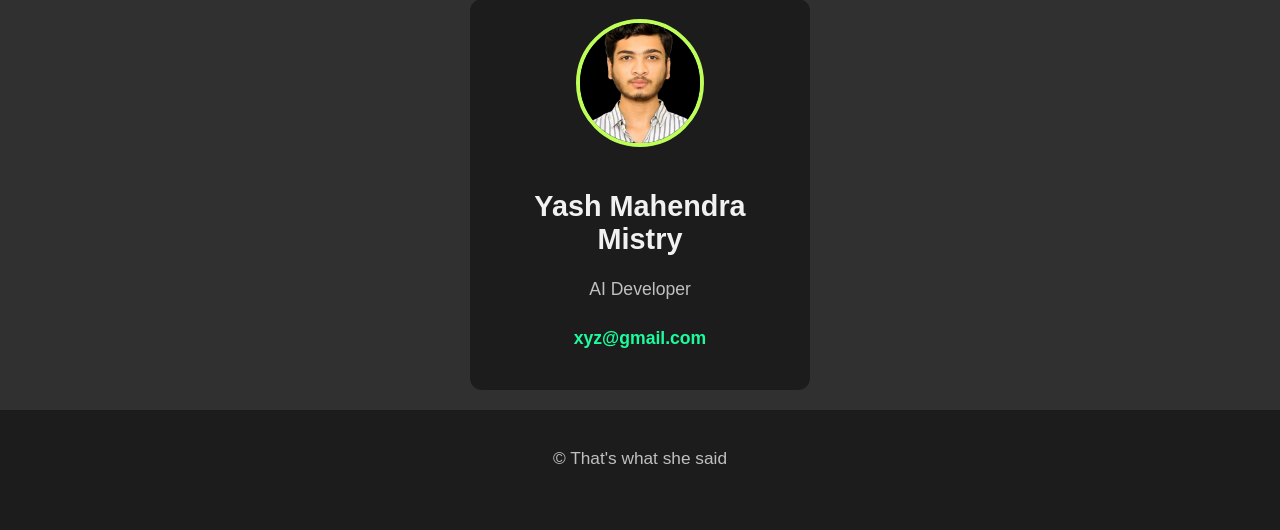
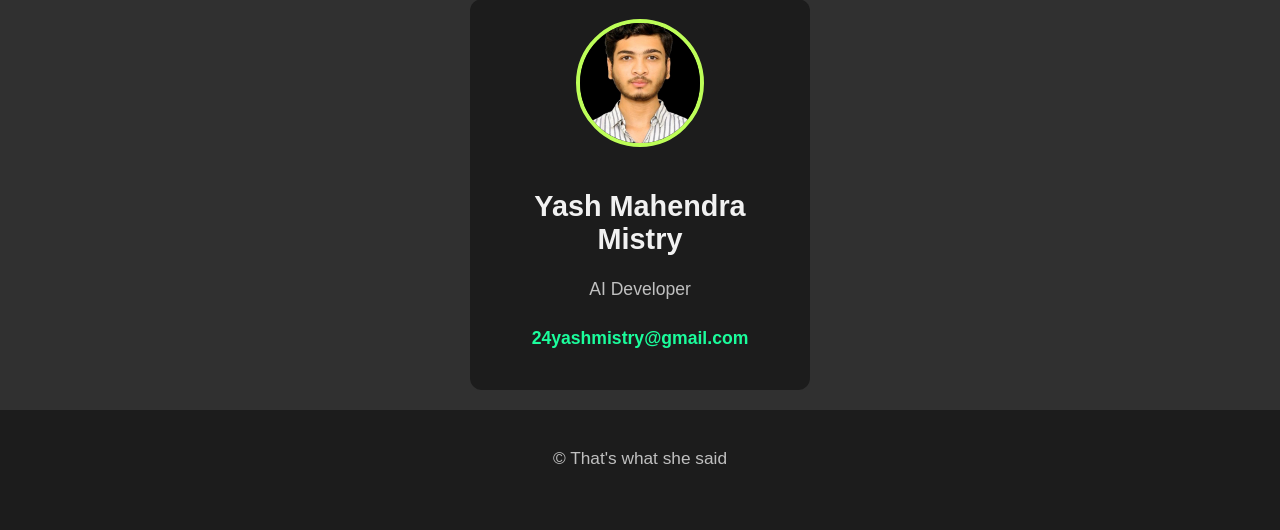
Before and after one commit to Aliqyan-21/rsna.app, a Flask app: page /contact in a window 1280 px wide. Shown: the part 650-1180 px from the top of the page. Run offline with Flask 3, Linux system fonts and the light colour scheme.

Commit message:
updation

```diff
--- a/templates/contact.html
+++ b/templates/contact.html
@@ -31,7 +31,7 @@
             <img src="{{ url_for('static', filename='assets/profile_pics/yash-black.jpg') }}" alt="xyz" class="team-photo">
             <h2>Yash Mahendra Mistry</h2>
             <p>AI Developer</p>
-            <p><a class="e-link" href="mailto:24yashmistry@gmail.com">xyz@gmail.com</a></p>
+            <p><a class="e-link" href="mailto:24yashmistry@gmail.com">24yashmistry@gmail.com</a></p>
         </div>
     </div>
 </div>
```
